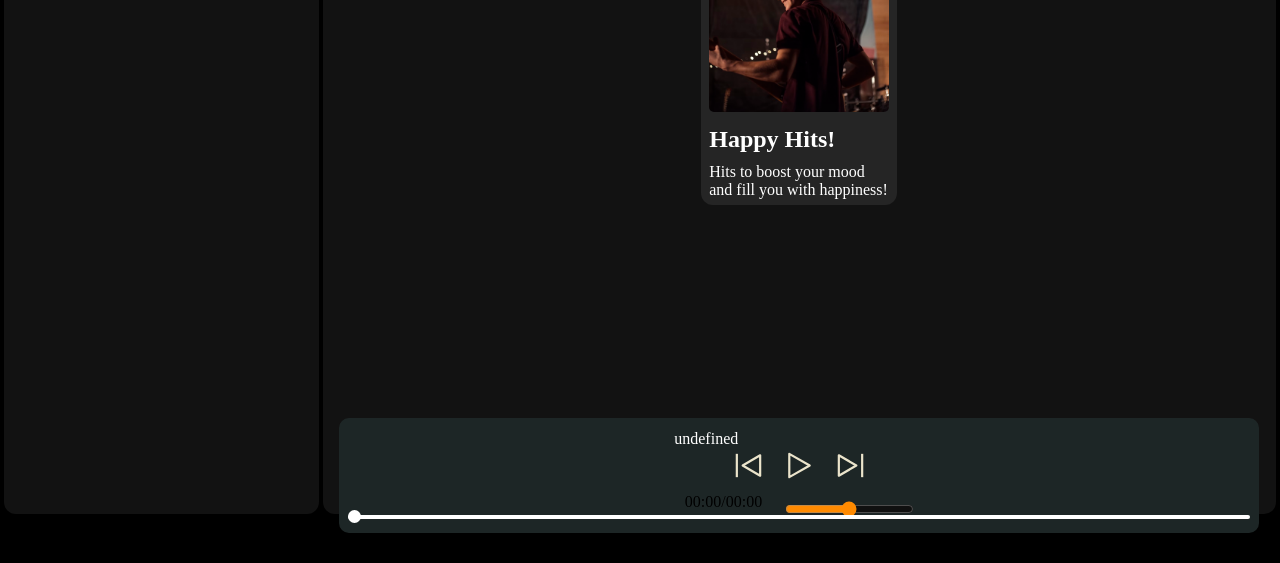
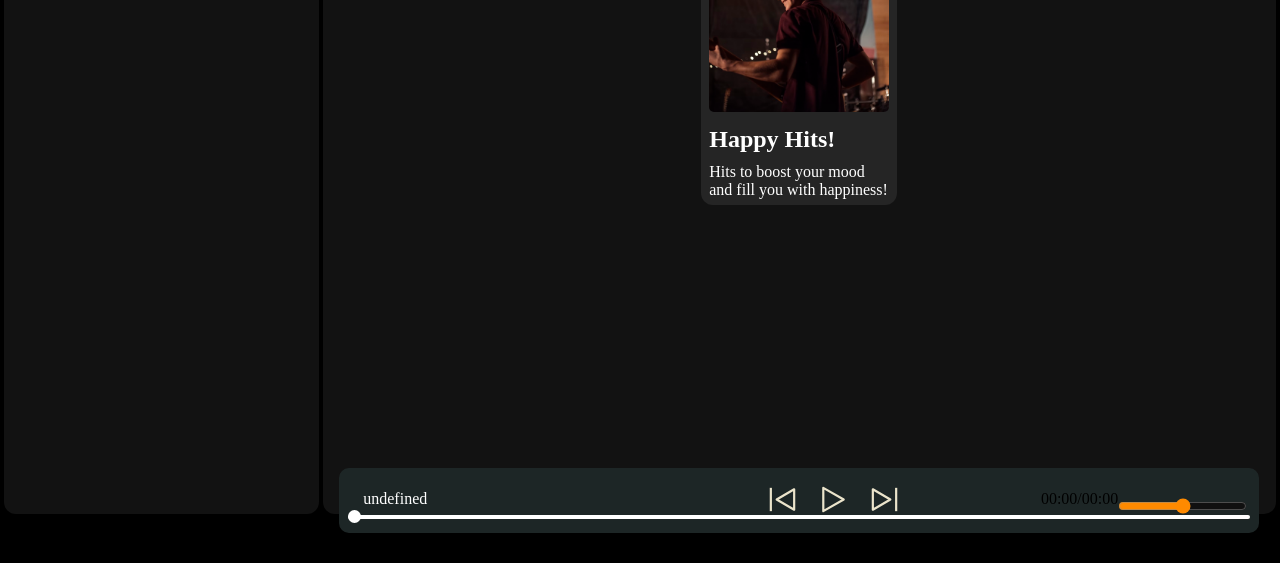
Before and after one commit to Skystapper/Quaver, a plain HTML site: page index.html in a window 1280 px wide. Shown: the part 237-800 px from the top of the page. Drawn offline with Linux system fonts and the light colour scheme; no server answers.

Commit message:
Update style.css

```diff
--- a/style.css
+++ b/style.css
@@ -228,3 +228,11 @@ color: #727272;
     padding: 0 12px;
     width: 250px;
 }
+
+.abovebar{
+    display: flex;
+    justify-content: space-between;
+    align-items: center;
+    width: 100%;
+    padding-bottom: 3px;
+}
```
